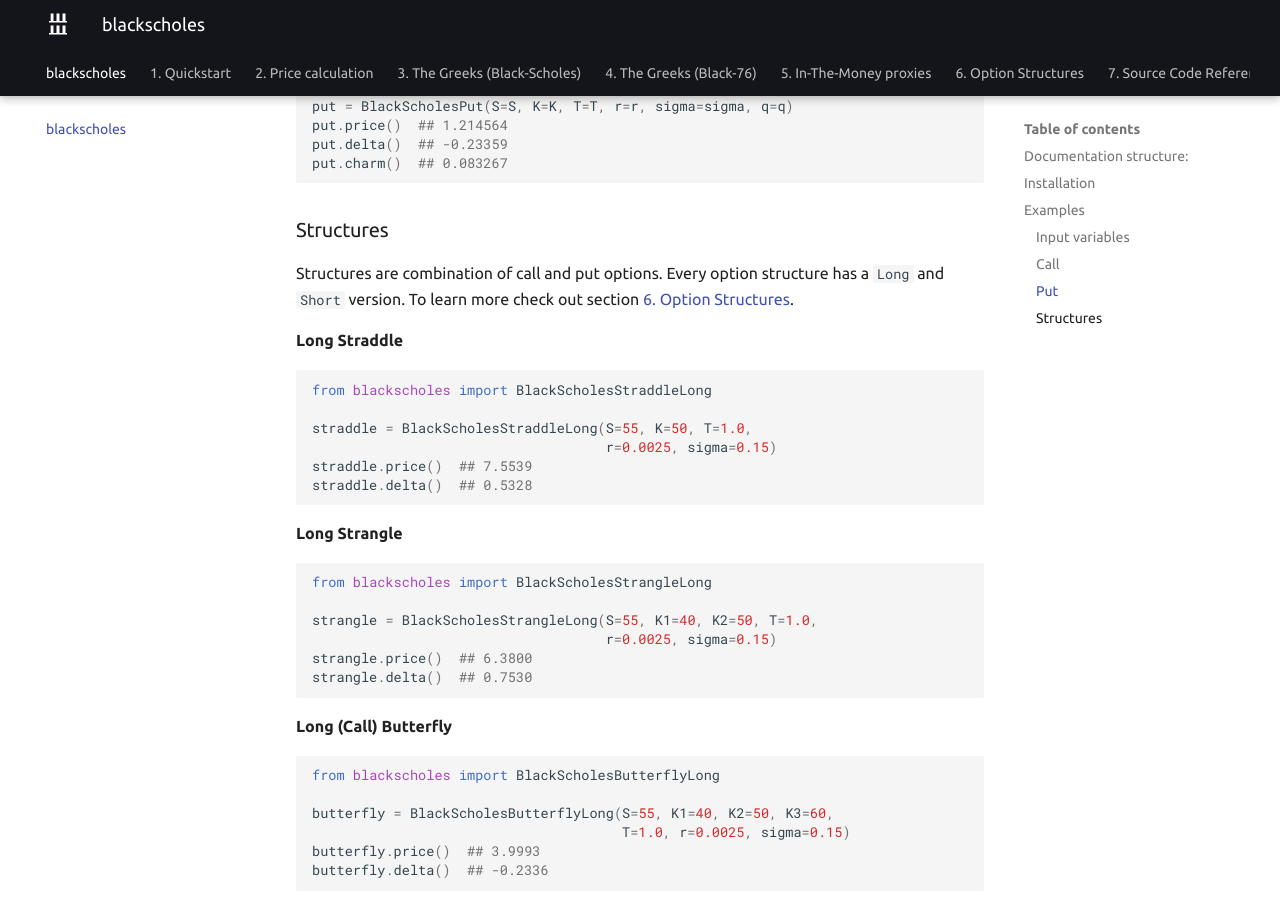
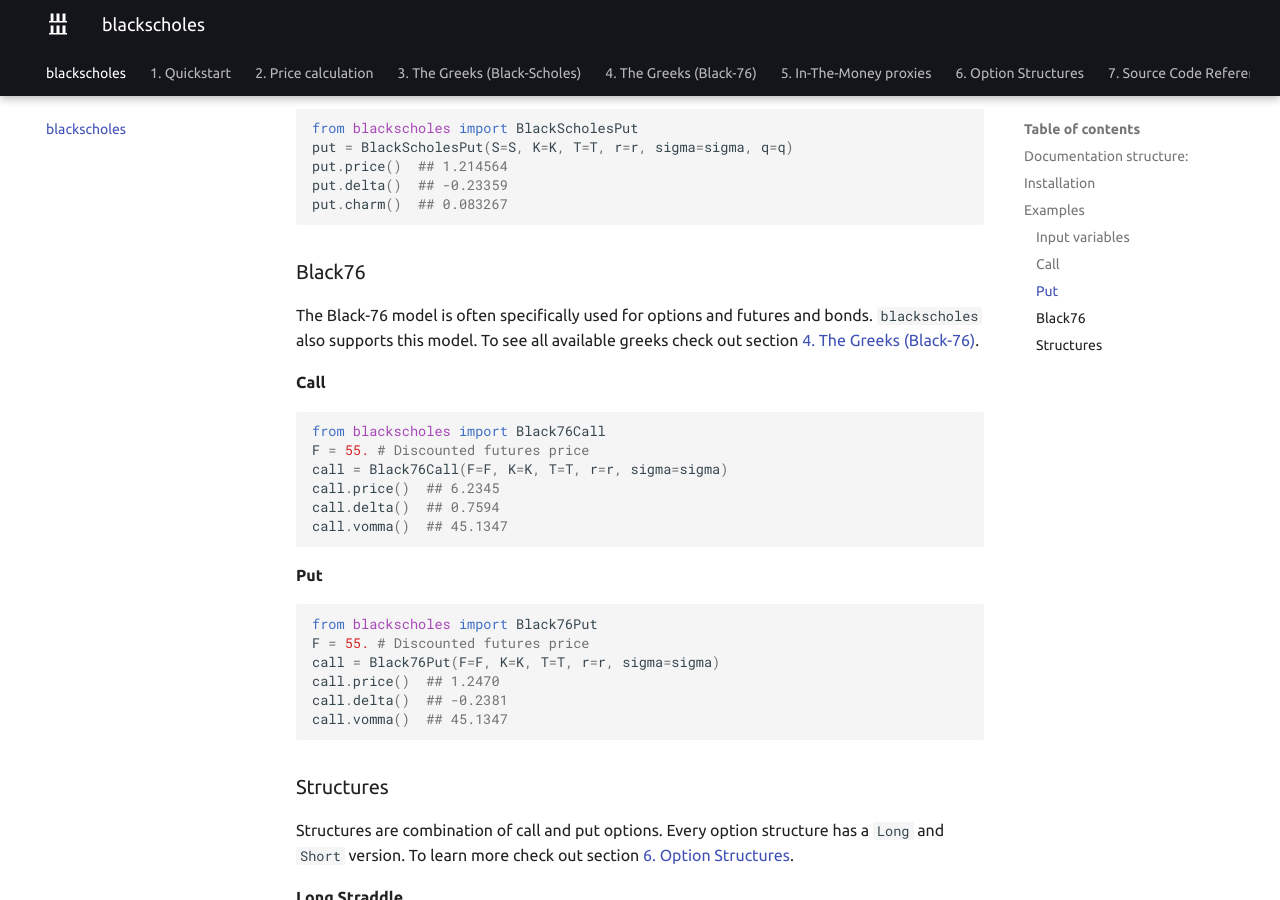
Before and after one commit to CarloLepelaars/blackscholes, an MkDocs documentation site: the page built from docs/index.md, in a window 1280 px wide and 900 px high, scrolled down 1314 px. Built offline with MkDocs 1.6.1 and Material for MkDocs 9.7.7, drawn with Linux system fonts in a browser that asks for light colours; some of the changed text lies outside the part shown.

Commit message:
Improve docs and add examples

````diff
--- a/docs/index.md
+++ b/docs/index.md
@@ -23,7 +23,11 @@
 
 Black Scholes calculator for Python including all Greeks.
 
-Currently only supports European options.
+Supports the Black-Scholes-Merton model,
+Black-76 model and option structures.
+
+Currently only supports
+[European options](https://www.investopedia.com/articles/optioninvestor/08/american-european-options.asp).
 
 ## Installation
 
@@ -60,6 +64,35 @@ put.price()  ## 1.214564
 put.delta()  ## -0.23359
 put.charm()  ## 0.083267
 ```
+
+### Black76
+
+The Black-76 model is often specifically used for options and futures and bonds.
+`blackscholes` also supports this model. To see all available greeks
+check out section [4. The Greeks (Black-76)](https://carlolepelaars.github.io/blackscholes/4.the_greeks_black76).
+
+**Call**
+
+```python
+from blackscholes import Black76Call
+F = 55. # Discounted futures price
+call = Black76Call(F=F, K=K, T=T, r=r, sigma=sigma)
+call.price()  ## 6.2345
+call.delta()  ## 0.7594
+call.vomma()  ## 45.1347
+```
+
+**Put**
+
+```python
+from blackscholes import Black76Put
+F = 55. # Discounted futures price
+call = Black76Put(F=F, K=K, T=T, r=r, sigma=sigma)
+call.price()  ## 1.2470
+call.delta()  ## -0.2381
+call.vomma()  ## 45.1347
+```
+
 
 ### Structures
 
````
Also changed, not shown: docs/6.option_structures.md (+7 -7 lines), .github/README.MD.
